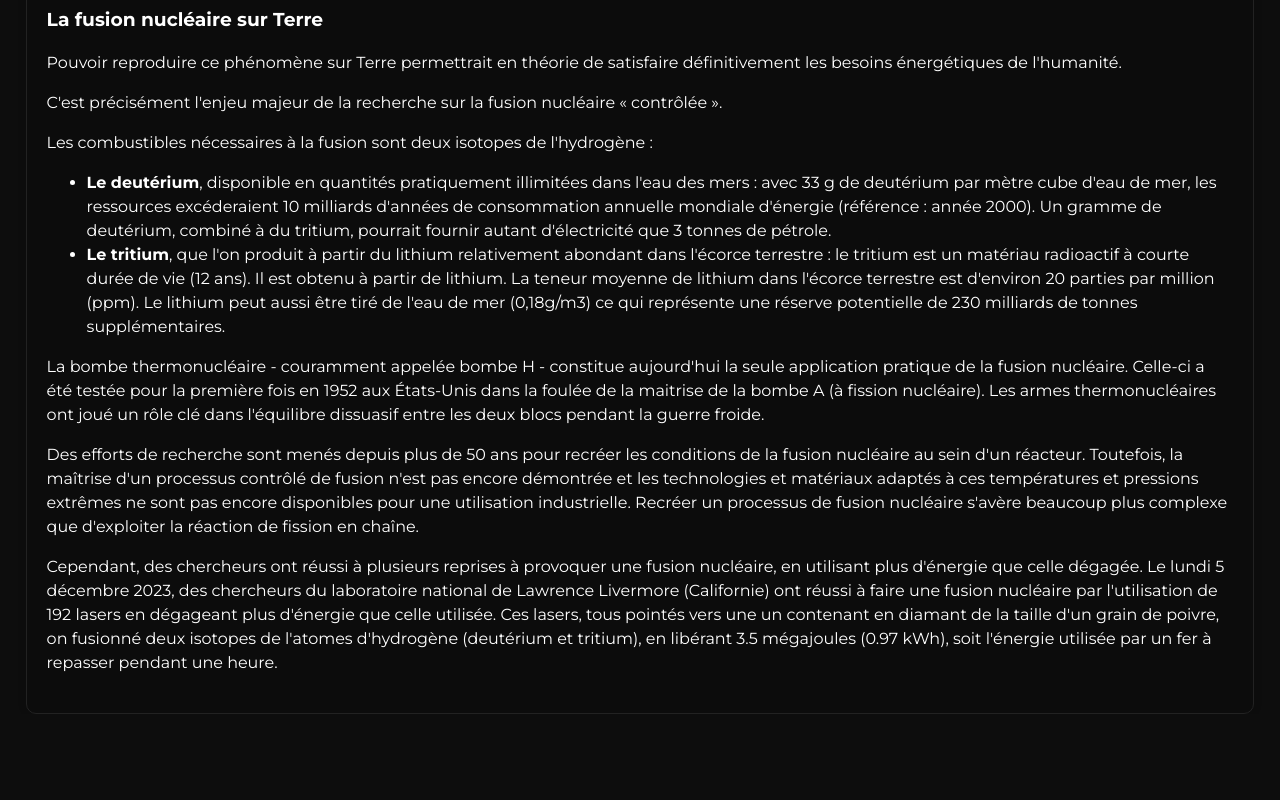
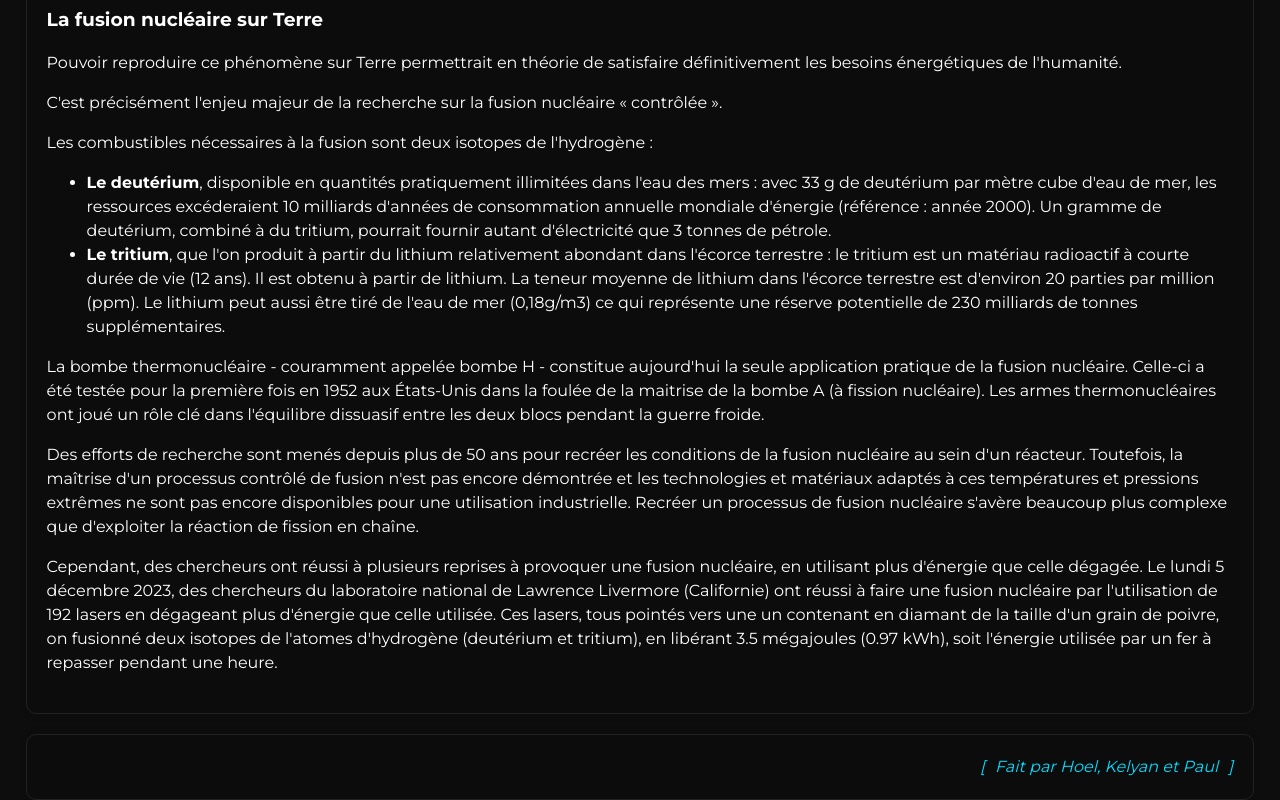
Before and after one commit to noctyris/es_t3, a plain HTML site: page index.html in a window 1280 px wide. Shown: the part 3992-4792 px from the top of the page. Before the commit the page ends 4706 px from the top, so only its background shows below. Drawn offline with Linux system fonts and the light colour scheme.

Commit message:
Update index.html
Add names

```diff
--- a/index.html
+++ b/index.html
@@ -282,5 +282,8 @@
       </p>
       <h3></h3>
     </section>
+    <section>
+      <address style="text-align: right;">Fait par Hoel, Kelyan et Paul</address>
+    </section>
   </body>
 </html>
```
